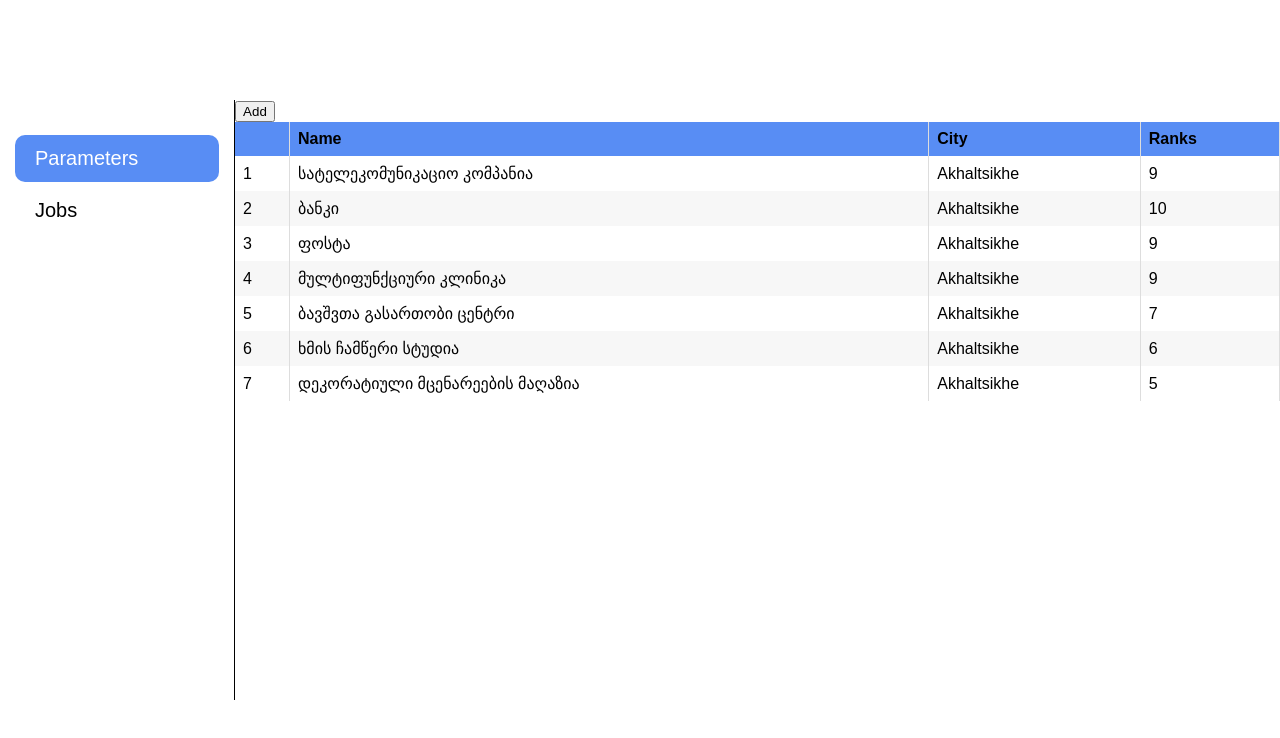
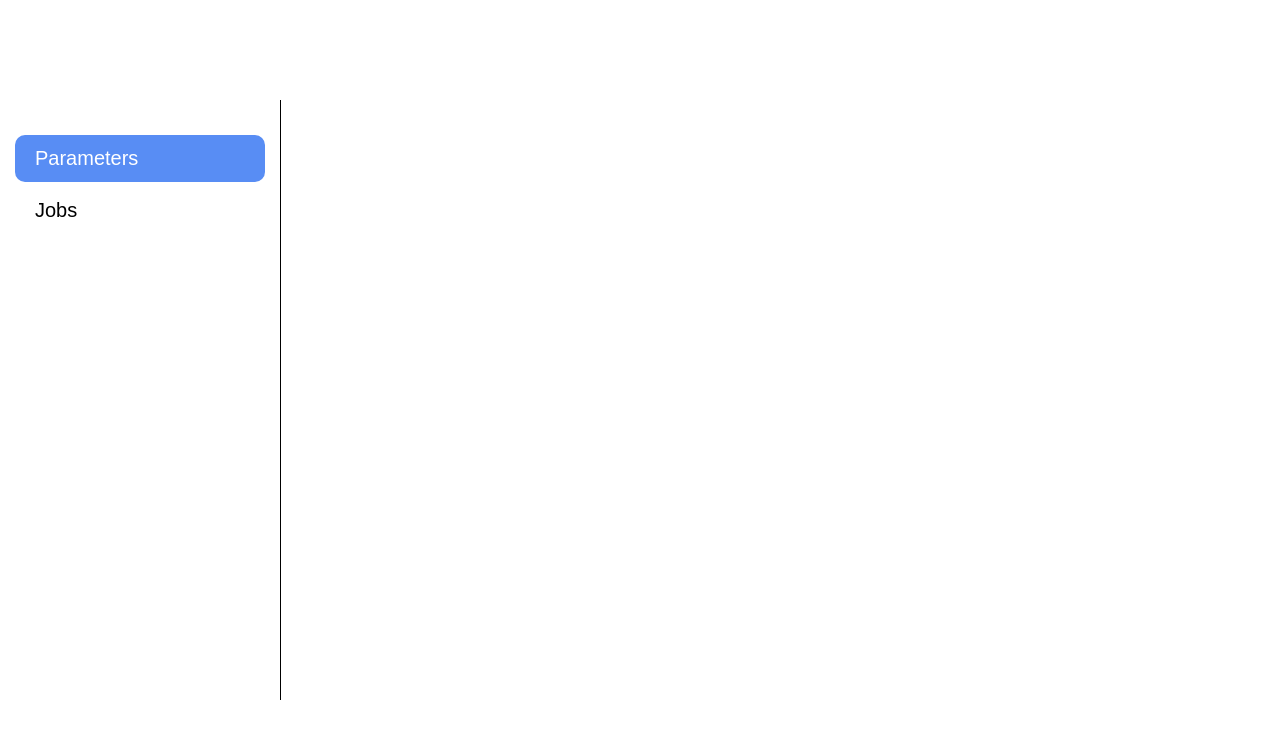
Before and after one commit to DachiSkhiladze/NBG.JSONAdmin, a React (Create React App) app: page / in a window 1280 px wide. Shown: the top 738 px of the page. Built offline with nearby package versions, Linux system fonts and the light colour scheme.

Commit message:
Navigation bar functionality updated

```diff
--- a/src/App.js
+++ b/src/App.js
@@ -11,6 +11,8 @@
 function App() {
   const dispatch = useDispatch()
   const content = useSelector(x => x.content)
+  const currentScheme = useSelector(x => x.currentScheme)
+
 
   useEffect(() => {
     dispatch(SET_CONTENT(defaultContent))
@@ -19,7 +21,7 @@
   function onSave(id, value) {
     const newContent = { ...content }
 
-    console.log(id,value)
+    console.log(id, value)
     newContent[id] = value
 
     dispatch(SET_CONTENT(newContent))
@@ -28,8 +30,8 @@
   return (
     <div className='container'>
       <AppSiderbar list={scheme.data} />
-      {content &&
-        <AppEditor scheme={scheme.data[1]} state={content} onSave={onSave} />
+      {content && currentScheme &&
+        <AppEditor scheme={currentScheme} state={content} onSave={onSave} />
       }
     </div>
   );
```
